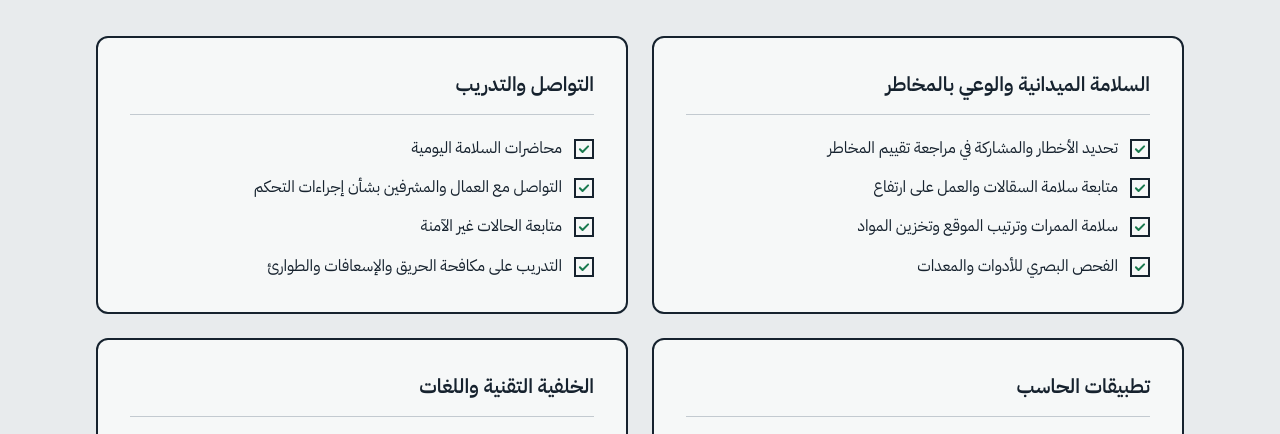
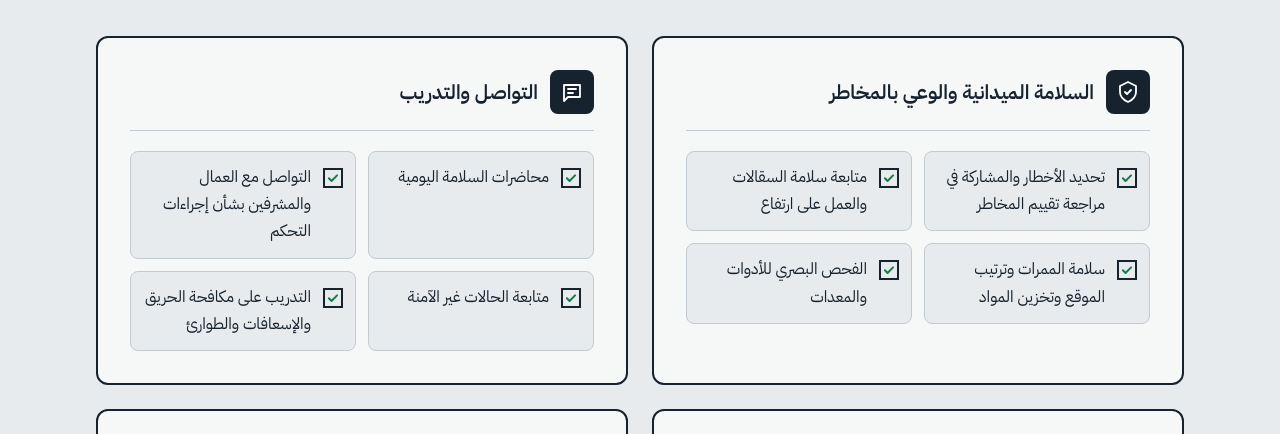
Before and after one commit to AbdulrahmanHabiba/hse-portfolio, a Next.js app: page /ar/practice in a window 1280 px wide. Shown: the part 366-800 px from the top of the page. Built offline with nearby package versions, Linux system fonts and the light colour scheme; no server answers.

Commit message:
Add styled CV action and grouped icon-led skills

```diff
--- a/src/app/[locale]/(site)/practice/page.tsx
+++ b/src/app/[locale]/(site)/practice/page.tsx
@@ -5,6 +5,13 @@ import { getSkillGroups } from "@/features/portfolio/queries";
 import { PageHeader } from "@/components/ui/page-header";
 import { Container } from "@/components/ui/container";
 import { CheckIcon } from "@/components/ui/icons";
+
+const groupSymbols = [
+  <svg key="safety" viewBox="0 0 24 24" fill="none" stroke="currentColor" strokeWidth="1.8" strokeLinecap="round" strokeLinejoin="round"><path d="M12 2 4 6v6c0 5 3.5 8 8 10 4.5-2 8-5 8-10V6l-8-4Z"/><path d="m9 12 2 2 4-4"/></svg>,
+  <svg key="talk" viewBox="0 0 24 24" fill="none" stroke="currentColor" strokeWidth="1.8" strokeLinecap="round" strokeLinejoin="round"><path d="M4 5h16v12H8l-4 4V5Z"/><path d="M8 9h8M8 13h5"/></svg>,
+  <svg key="computer" viewBox="0 0 24 24" fill="none" stroke="currentColor" strokeWidth="1.8" strokeLinecap="round" strokeLinejoin="round"><rect x="3" y="4" width="18" height="14" rx="2"/><path d="M8 22h8m-4-4v4"/></svg>,
+  <svg key="technical" viewBox="0 0 24 24" fill="none" stroke="currentColor" strokeWidth="1.8" strokeLinecap="round" strokeLinejoin="round"><path d="M4 19V5l8-3 8 3v14l-8 3-8-3Z"/><path d="m8 11 3 3 5-5"/></svg>,
+];
 
 type Props = { params: Promise<{ locale: string }> };
 
@@ -26,12 +33,15 @@ export default async function PracticePage({ params }: Props) {
       <PageHeader title={t("title")} intro={t("intro")} />
       <section className="py-14 sm:py-20">
         <Container className="grid gap-6 md:grid-cols-2">
-          {groups.map((group) => (
+          {groups.map((group, index) => (
             <section key={group.id} className="rounded-xl border-2 border-ink bg-surface p-6 sm:p-8">
-              <h2 className="border-b border-line pb-4 text-xl font-semibold">{group.title}</h2>
-              <ul className="mt-5 space-y-3">
+              <div className="flex items-center gap-3 border-b border-line pb-4">
+                <span aria-hidden="true" className="flex size-11 shrink-0 items-center justify-center rounded-lg bg-ink p-2.5 text-white">{groupSymbols[index % groupSymbols.length]}</span>
+                <h2 className="text-xl font-semibold">{group.title}</h2>
+              </div>
+              <ul className="mt-5 grid gap-3 sm:grid-cols-2">
                 {group.items.map((item) => (
-                  <li key={item} className="flex items-start gap-3">
+                  <li key={item} className="flex min-h-14 items-start gap-3 rounded-lg border border-line bg-paper p-3">
                     <span aria-hidden className="mt-1 flex size-5 shrink-0 items-center justify-center border-2 border-ink">
                       <CheckIcon width={14} height={14} strokeWidth={3.5} className="text-safe" />
                     </span>
```
